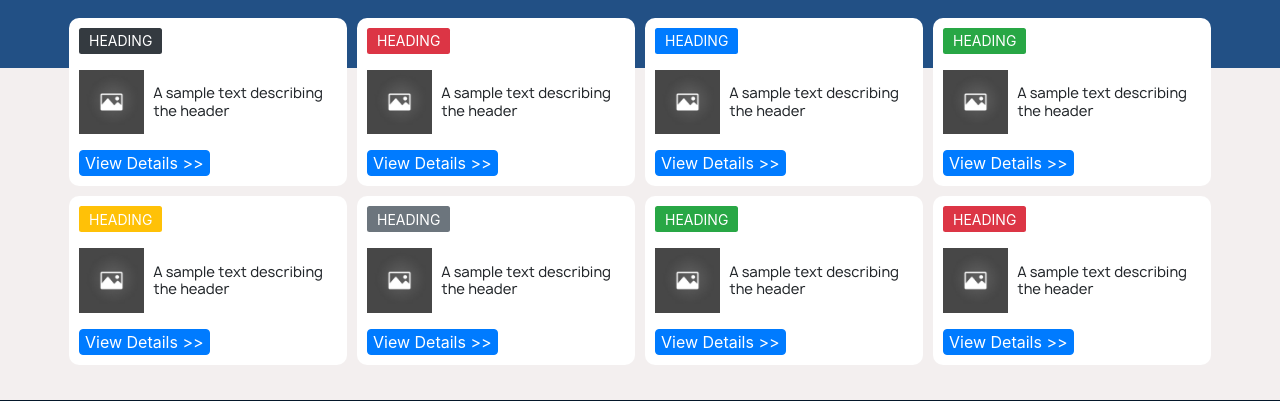
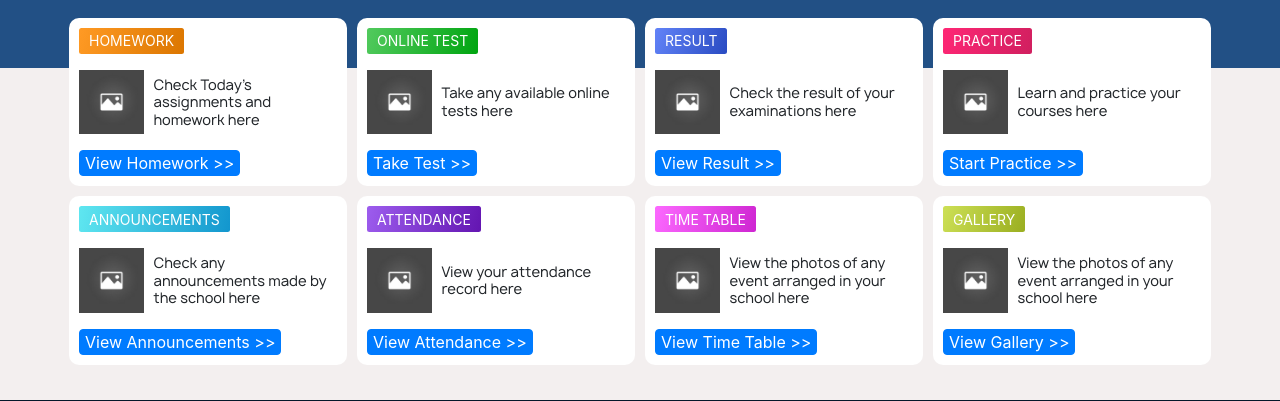
Before and after one commit to tamsay/Webdev_studentpage, a plain HTML site: page index.html in a window 1280 px wide. Shown: the part 220-621 px from the top of the page. Drawn offline with Linux system fonts and the light colour scheme.

Commit message:
stylings adjusted

```diff
--- a/css/styles.css
+++ b/css/styles.css
@@ -135,7 +135,40 @@
     line-height: 1.25em;
     text-align: left;
     font-family: 'Manrope Regular';
+  }
+  .homework{
+    background: linear-gradient(106.59deg, #FF9A24 0%, #DB7600 100%);
+  }
 
+  .test{
+    background: linear-gradient(106.02deg, #52CA5E 0%, #00A510 100%);
+  }
+
+  .result{
+    /* width: 71px; */
+    background: linear-gradient(111.41deg, #6283F8 0%, #294BC2 100%);
+  }
+
+  .practice{
+    background: linear-gradient(109.11deg, #FF2775 0%, #D01F5F 100%);
+  }
+
+  .announcements{
+    /* width: 128px; */
+    background: linear-gradient(101.52deg, #5FE7F0 0%, #1296CE 100%);
+  }
+
+  .attendance{
+    background: linear-gradient(105.15deg, #9D5DEE 0%, #6315B1 100%);
+  }
+
+  .time-table{
+    background: linear-gradient(107.43deg, #FC69FF 0%, #CE25D1 100%);
+  }
+
+  .gallery{
+    /* width: 71px; */
+    background: linear-gradient(111.41deg, #CDE056 0%, #9AAE20 100%);
   }
   .btnrow{
     margin: 0px;
--- a/index.html
+++ b/index.html
@@ -48,120 +48,120 @@
 
       <div class="col-md-3 outer">
         <div class="inner col">
-          <div class="toprow row h-25 mb-3"><p class = "category bg-dark">Heading</p></div>
+          <div class="toprow row h-25 mb-3"><p class = "category homework">Homework</p></div>
           <div class="middlerow row h-50 mb-3">
             <div class="col-md-3">
               <img src="images/placeholder.jpg" alt="img" class="portalThumbnail">
             </div>
-            <div class="col-md-9"><p>A sample text describing the header</p></div>
+            <div class="col-md-9"><p>Check Today's assignments and homework here</p></div>
           </div>
           <div class="btnrow row h-25">
-            <button class="btn btn-primary">View Details >></button>
+            <button class="btn btn-primary">View Homework >></button>
           </div>
         </div>
       </div>
 
       <div class="col-md-3 outer">
         <div class="inner col">
-          <div class="toprow row h-25 mb-3"><p class = "category bg-danger">Heading</p></div>
+          <div class="toprow row h-25 mb-3"><p class = "category test">ONLINE TEST</p></div>
           <div class="middlerow row h-50 mb-3">
             <div class="col-md-3">
               <img src="images/placeholder.jpg" alt="img" class="portalThumbnail">
             </div>
-            <div class="col-md-9"><p>A sample text describing the header</p></div>
+            <div class="col-md-9"><p>Take any available online tests here</p></div>
           </div>
           <div class="btnrow row h-25">
-            <button class="btn btn-primary">View Details >></button>
+            <button class="btn btn-primary">Take Test >></button>
           </div>
         </div>
       </div>
 
       <div class="col-md-3 outer">
         <div class="inner col">
-          <div class="toprow row h-25 mb-3"><p class = "category bg-primary">Heading</p></div>
+          <div class="toprow row h-25 mb-3"><p class = "category result">RESULT</p></div>
           <div class="middlerow row h-50 mb-3">
             <div class="col-md-3">
               <img src="images/placeholder.jpg" alt="img" class="portalThumbnail">
             </div>
-            <div class="col-md-9"><p>A sample text describing the header</p></div>
+            <div class="col-md-9"><p>Check the result of your examinations here</p></div>
           </div>
           <div class="btnrow row h-25">
-            <button class="btn btn-primary">View Details >></button>
+            <button class="btn btn-primary">View Result >></button>
           </div>
         </div>
       </div>
 
       <div class="col-md-3 outer">
         <div class="inner col">
-          <div class="toprow row h-25 mb-3"><p class = "category bg-success">Heading</p></div>
+          <div class="toprow row h-25 mb-3"><p class = "category practice">PRACTICE</p></div>
           <div class="middlerow row h-50 mb-3">
             <div class="col-md-3">
               <img src="images/placeholder.jpg" alt="img" class="portalThumbnail">
             </div>
-            <div class="col-md-9"><p>A sample text describing the header</p></div>
+            <div class="col-md-9"><p>Learn and practice your courses here</p></div>
           </div>
           <div class="btnrow row h-25">
-            <button class="btn btn-primary">View Details >></button>
+            <button class="btn btn-primary">Start Practice >></button>
           </div>
         </div>
       </div>
 
       <div class="col-md-3 outer">
         <div class="inner col">
-          <div class="toprow row h-25 mb-3"><p class = "category bg-warning">Heading</p></div>
+          <div class="toprow row h-25 mb-3"><p class = "category announcements">ANNOUNCEMENTS</p></div>
           <div class="middlerow row h-50 mb-3">
             <div class="col-md-3">
               <img src="images/placeholder.jpg" alt="img" class="portalThumbnail">
             </div>
-            <div class="col-md-9"><p>A sample text describing the header</p></div>
+            <div class="col-md-9"><p>Check any announcements made by the school here</p></div>
           </div>
           <div class="btnrow row h-25">
-            <button class="btn btn-primary">View Details >></button>
+            <button class="btn btn-primary">View Announcements >></button>
           </div>
         </div>
       </div>
 
       <div class="col-md-3 outer">
         <div class="inner col">
-          <div class="toprow row h-25 mb-3"><p class = "category bg-secondary">Heading</p></div>
+          <div class="toprow row h-25 mb-3"><p class = "category attendance">ATTENDANCE</p></div>
           <div class="middlerow row h-50 mb-3">
             <div class="col-md-3">
               <img src="images/placeholder.jpg" alt="img" class="portalThumbnail">
             </div>
-            <div class="col-md-9"><p>A sample text describing the header</p></div>
+            <div class="col-md-9"><p>View your attendance record here</p></div>
           </div>
           <div class="btnrow row h-25">
-            <button class="btn btn-primary">View Details >></button>
+            <button class="btn btn-primary">View Attendance >></button>
           </div>
         </div>
       </div>
 
       <div class="col-md-3 outer">
         <div class="inner col">
-          <div class="toprow row h-25 mb-3"><p class = "category bg-success">Heading</p></div>
+          <div class="toprow row h-25 mb-3"><p class = "category time-table">TIME TABLE</p></div>
           <div class="middlerow row h-50 mb-3">
             <div class="col-md-3">
               <img src="images/placeholder.jpg" alt="img" class="portalThumbnail">
             </div>
-            <div class="col-md-9"><p>A sample text describing the header</p></div>
+            <div class="col-md-9"><p>View the photos of any event arranged in your school here</p></div>
           </div>
           <div class="btnrow row h-25">
-            <button class="btn btn-primary">View Details >></button>
+            <button class="btn btn-primary">View Time Table >></button>
           </div>
         </div>
       </div>
 
       <div class="col-md-3 outer">
         <div class="inner col">
-          <div class="toprow row h-25 mb-3"><p class = "category bg-danger">Heading</p></div>
+          <div class="toprow row h-25 mb-3"><p class = "category gallery">GALLERY</p></div>
           <div class="middlerow row h-50 mb-3">
             <div class="col-md-3">
               <img src="images/placeholder.jpg" alt="img" class="portalThumbnail">
             </div>
-            <div class="col-md-9"><p>A sample text describing the header</p></div>
+            <div class="col-md-9"><p>View the photos of any event arranged in your school here</p></div>
           </div>
           <div class="btnrow row h-25">
-            <button class="btn btn-primary">View Details >></button>
+            <button class="btn btn-primary">View Gallery >></button>
           </div>
         </div>
       </div>
```
